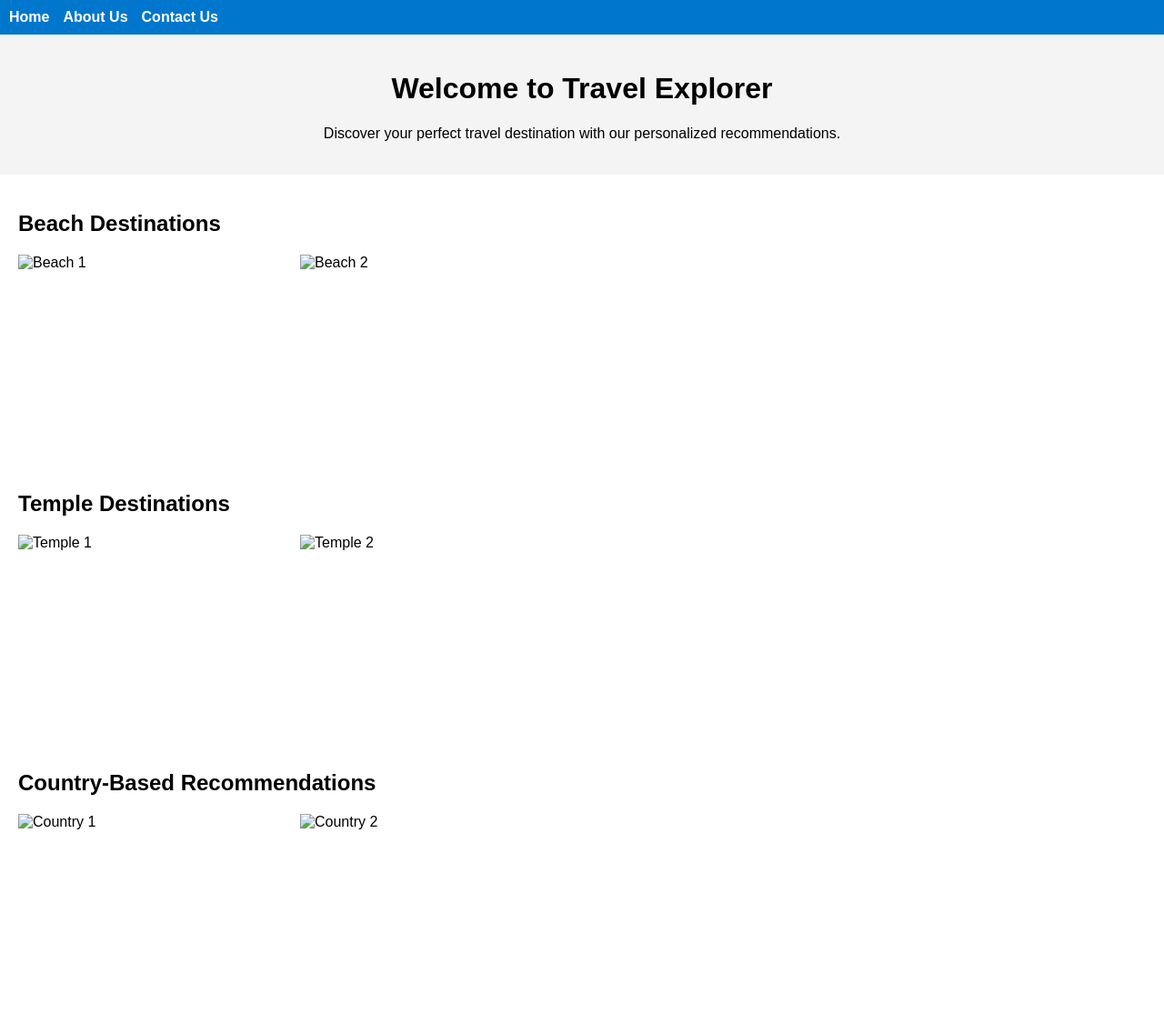
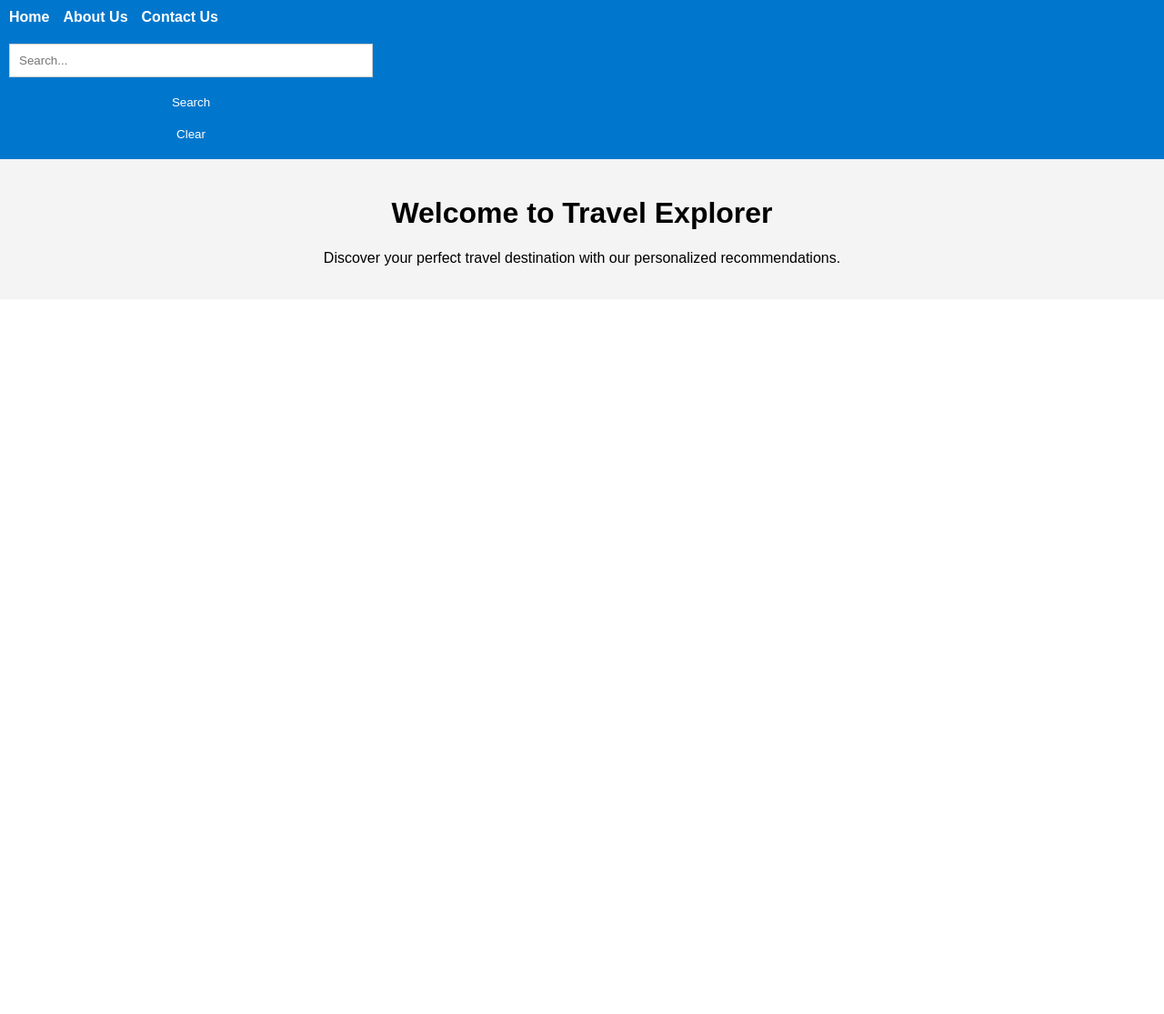
Before and after one commit to MujtabaJunaid/JavaScript_Simple_Website, a plain HTML site: page index.html in a window 1280 px wide. Shown: the whole page at 91% size. After the commit the page ends 800 px from the top, so only its background shows below. Drawn offline with Linux system fonts and the light colour scheme.

Commit message:
Update index.html

```diff
--- a/index.html
+++ b/index.html
@@ -12,6 +12,11 @@
       <li><a href="about.html">About Us</a></li>
       <li><a href="contact.html">Contact Us</a></li>
     </ul>
+    <form id="searchForm">
+      <input type="text" id="searchInput" placeholder="Search...">
+      <button type="submit" id="searchBtn">Search</button>
+      <button type="button" id="clearBtn">Clear</button>
+    </form>
   </nav>
 
   <header>
@@ -19,29 +24,7 @@
     <p>Discover your perfect travel destination with our personalized recommendations.</p>
   </header>
 
-  <section>
-    <h2>Beach Destinations</h2>
-    <div class="destination">
-      <img src="images/beach1.jpg" alt="Beach 1">
-      <img src="images/beach2.jpg" alt="Beach 2">
-    </div>
-  </section>
-
-  <section>
-    <h2>Temple Destinations</h2>
-    <div class="destination">
-      <img src="images/temple1.jpg" alt="Temple 1">
-      <img src="images/temple2.jpg" alt="Temple 2">
-    </div>
-  </section>
-
-  <section>
-    <h2>Country-Based Recommendations</h2>
-    <div class="destination">
-      <img src="images/country1.jpg" alt="Country 1">
-      <img src="images/country2.jpg" alt="Country 2">
-    </div>
-  </section>
+  <section id="results"></section>
 
   <script src="script.js"></script>
 </body>
```
